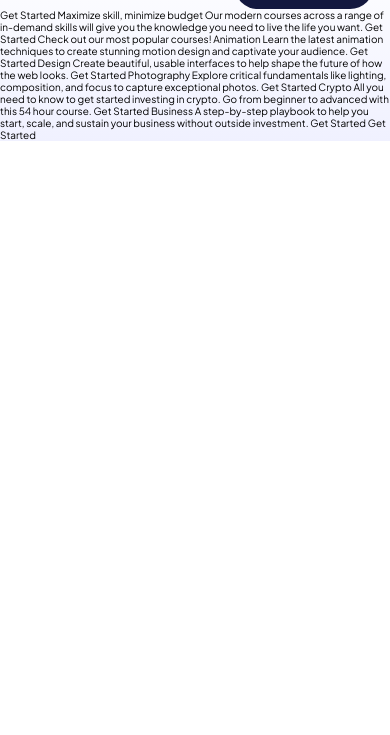
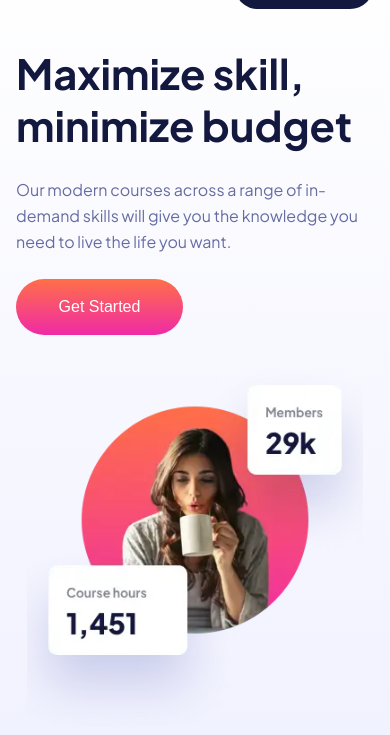
Before and after one commit to delroscol98/Skilled-eLearning-Landing-Page, a plain HTML site: page index.html in a window 390 px wide. Shown: the part 55-790 px from the top of the page. Drawn offline with Linux system fonts and the light colour scheme.

Commit message:
mobile hero

```diff
--- a/index.css
+++ b/index.css
@@ -25,6 +25,7 @@ html {
   font-family: "Plus Jakarta Sans", sans-serif;
   font-size: 10px;
   background: linear-gradient(#fff, #f0f1ff) no-repeat;
+  height: 100%;
 }
 
 header {
@@ -51,6 +52,46 @@ header button a {
   text-decoration: none;
 }
 
+.hero h1 {
+  font-size: 10.667vw;
+  color: var(--dark-navy);
+  padding: 0 1.6rem;
+  position: relative;
+  top: 3.8rem;
+}
+
+.hero p {
+  font-size: 1.6rem;
+  color: var(--greyish-blue);
+  padding: 0 1.6rem;
+  position: relative;
+  top: 6.4rem;
+  line-height: 1.625;
+}
+
+.hero button {
+  width: 16.7rem;
+  height: 5.6rem;
+  background: var(--gradient-1);
+  border: none;
+  border-radius: 3.15rem;
+  position: relative;
+  margin-left: 1.6rem;
+  top: 8.8rem;
+}
+
+.hero button a {
+  color: var(--white);
+  text-decoration: none;
+  font-size: 1.6rem;
+}
+
+.hero img {
+  width: 100%;
+  position: relative;
+  top: 12rem;
+}
+
 @media screen and (min-width: 768px) {
   header {
     padding: 2.4rem 3.9rem 0 3.9rem;
--- a/index.html
+++ b/index.html
@@ -25,22 +25,36 @@
   <body>
     <header>
       <img src="./starter-code/assets/logo-dark.svg" alt="skilled logo dark" />
-
       <button>
         <a href="#">Get Started</a>
       </button>
     </header>
-    Get Started Maximize skill, minimize budget Our modern courses across a
-    range of in-demand skills will give you the knowledge you need to live the
-    life you want. Get Started Check out our most popular courses! Animation
-    Learn the latest animation techniques to create stunning motion design and
-    captivate your audience. Get Started Design Create beautiful, usable
-    interfaces to help shape the future of how the web looks. Get Started
-    Photography Explore critical fundamentals like lighting, composition, and
-    focus to capture exceptional photos. Get Started Crypto All you need to know
-    to get started investing in crypto. Go from beginner to advanced with this
-    54 hour course. Get Started Business A step-by-step playbook to help you
-    start, scale, and sustain your business without outside investment. Get
-    Started Get Started
+    <section class="hero">
+      <h1>Maximize skill, minimize budget</h1>
+      <p>
+        Our modern courses across a range of in-demand skills will give you the
+        knowledge you need to live the life you want.
+      </p>
+      <button>
+        <a href="#">Get Started</a>
+      </button>
+      <img
+        srcset="
+          ./starter-code/assets/image-hero-mobile.webp,
+          ./starter-code/assets/image-hero-mobile@2x.webp 2x
+        "
+        src="./starter-code/assets/image-hero-mobile@2x.webp"
+        alt="hero image"
+      />
+    </section>
+    <!-- Get Started Check out our most popular courses! Animation Learn the latest
+    animation techniques to create stunning motion design and captivate your
+    audience. Get Started Design Create beautiful, usable interfaces to help
+    shape the future of how the web looks. Get Started Photography Explore
+    critical fundamentals like lighting, composition, and focus to capture
+    exceptional photos. Get Started Crypto All you need to know to get started
+    investing in crypto. Go from beginner to advanced with this 54 hour course.
+    Get Started Business A step-by-step playbook to help you start, scale, and
+    sustain your business without outside investment. Get Started Get Started -->
   </body>
 </html>
```
